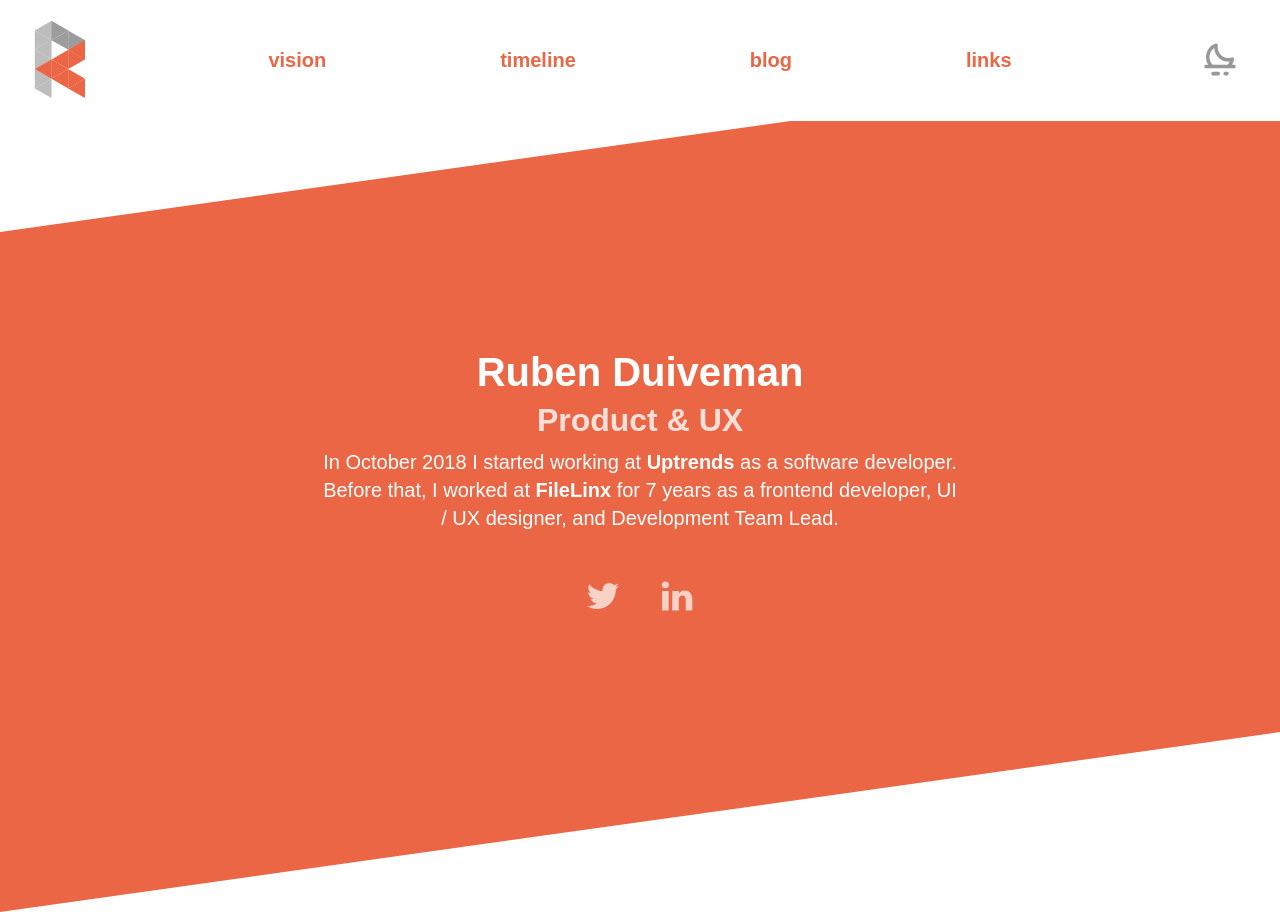
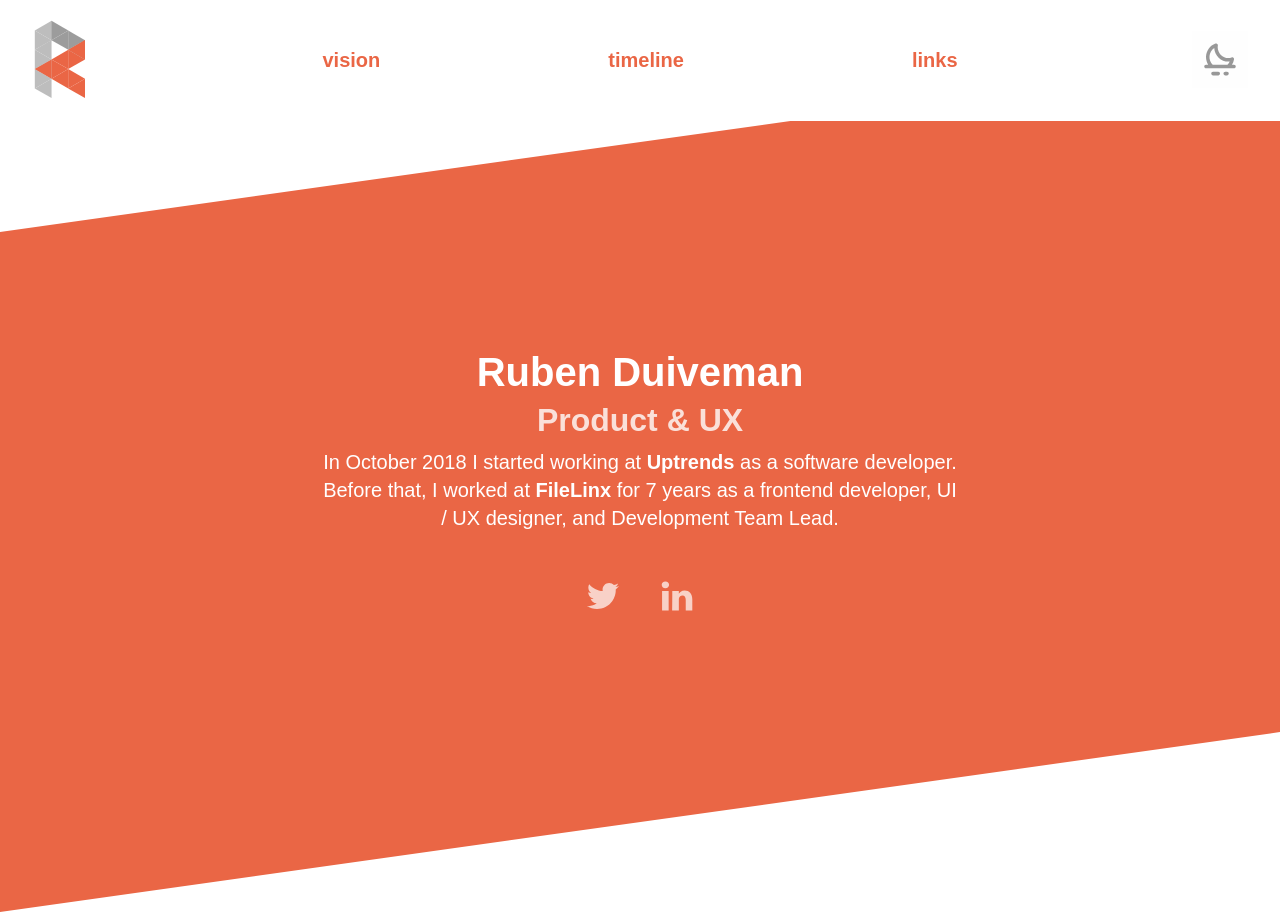
Before and after one commit to rubenduiveman/rd2019, a Vue app in the folder website/: page /links in a window 1280 px wide. Built offline with nearby package versions, Linux system fonts and the light colour scheme.

Commit message:
Removed blog from main menu since it's not finished yet.

```diff
--- a/website/src/components/MainMenu.vue
+++ b/website/src/components/MainMenu.vue
@@ -4,7 +4,7 @@
     <router-link to="/vision" class="link">vision</router-link>
     <router-link to="/timeline" class="link">timeline</router-link>
     <!-- <router-link to="/case studies" class="link">case studies</router-link> -->
-    <router-link to="/blog" class="link">blog</router-link>
+    <!-- <router-link to="/blog" class="link">blog</router-link> -->
     <router-link to="links" class="link">links</router-link>
     <div class="theme-switcher" @click="switchTheme"></div>
   </nav>
```
